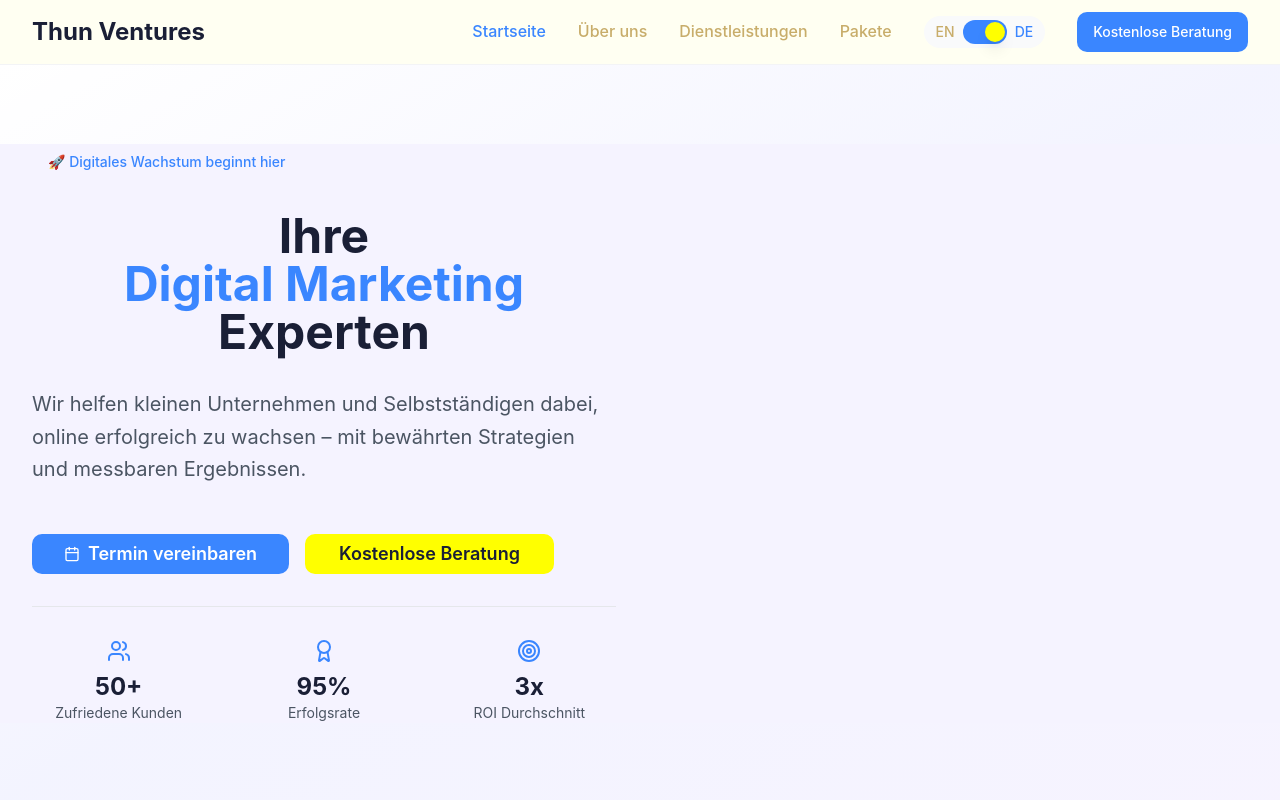
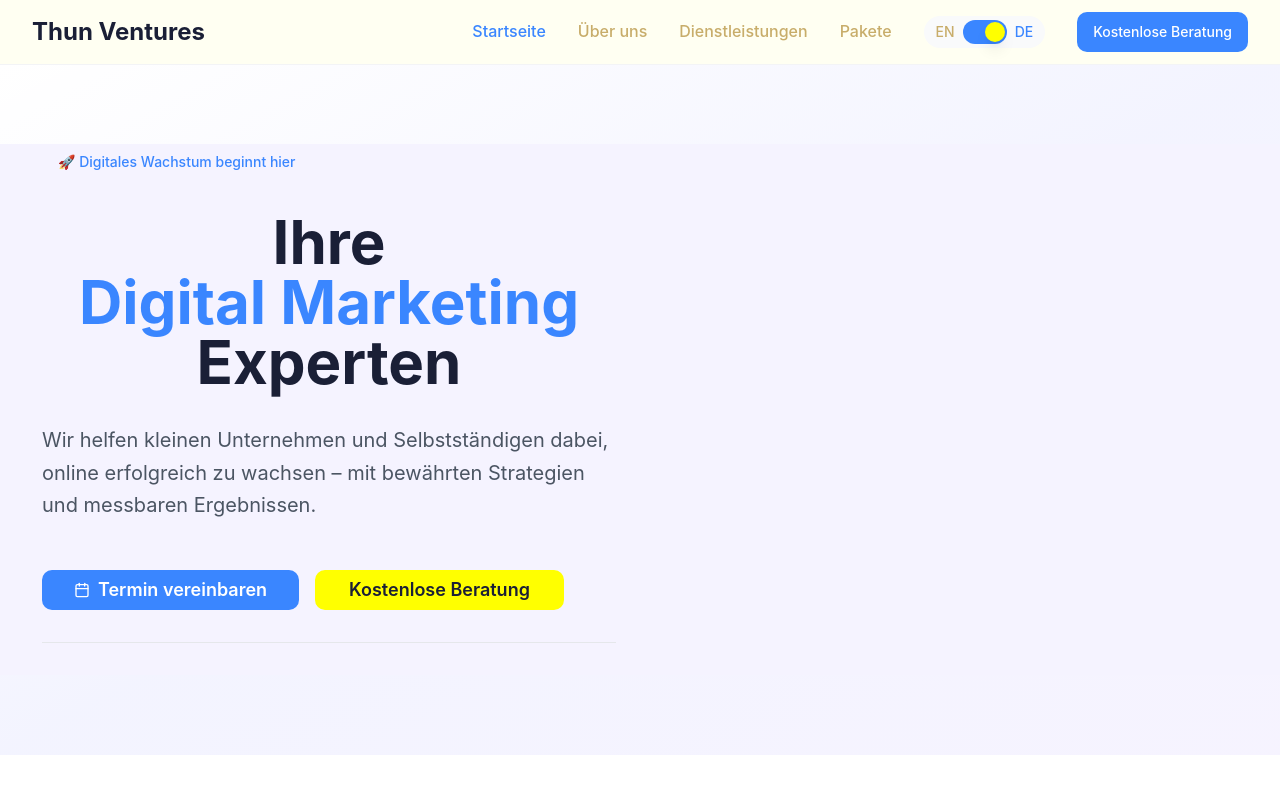
Before and after one commit to Anjalipanwar/thun-ventures-digital-oasis, a React (Vite) app: page / in a window 1280 px wide. Shown: the top 800 px of the page. Built offline with nearby package versions, Linux system fonts and the light colour scheme.

Commit message:
Visual edit in Lovable
Edited UI in Lovable

```diff
--- a/src/pages/Index.tsx
+++ b/src/pages/Index.tsx
@@ -51,12 +51,12 @@ const Index = () => {
       {/* Hero Section */}
       <section className="py-20 bg-gradient-to-br from-white via-blue-50/30 to-purple-50/20 bg-violet-50">
         <div className="max-w-7xl mx-auto px-4 sm:px-6 lg:px-8 bg-violet-50">
-          <div className="grid grid-cols-1 lg:grid-cols-2 gap-12 items-center">
-            <div className="space-y-8">
+          <div className="grid grid-cols-1 lg:grid-cols-2 gap-12 items-center mx-[10px]">
+            <div className="space-y-8 mx-0 px-0 py-0 my-0 rounded">
               <div className="inline-flex items-center px-4 py-2 bg-electric-blue/10 text-electric-blue rounded-full text-sm font-medium">
                 🚀 {language === "de" ? "Digitales Wachstum beginnt hier" : "Digital Growth Starts Here"}
               </div>
-              <h1 className="text-4xl md:text-5xl font-bold leading-tight text-center">
+              <h1 className="text-4xl leading-tight md:text-6xl mx-0 font-bold text-violet-50 text-center">
                 <span className="text-navy">
                   {language === "de" ? "Ihre" : "Your"}
                 </span>
@@ -91,11 +91,9 @@ const Index = () => {
               {/* Stats */}
               <div className="grid grid-cols-3 gap-8 pt-8 border-t border-gray-200">
                 {stats.map((stat, index) => <div key={index} className="text-center">
-                    <div className="flex items-center justify-center mb-2 text-electric-blue">
-                      {stat.icon}
-                    </div>
-                    <div className="text-2xl font-bold text-navy">{stat.number}</div>
-                    <div className="text-sm text-gray-600">{stat.label}</div>
+
+
+
                   </div>)}
               </div>
             </div>
```
